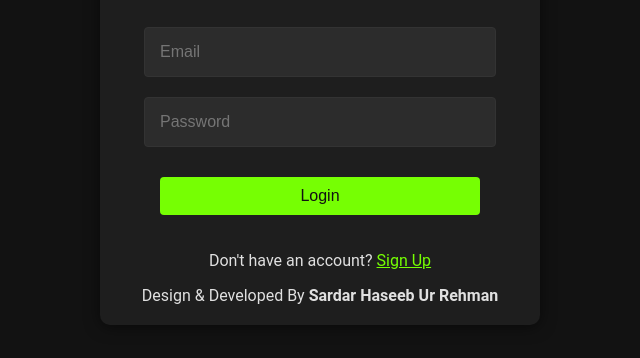
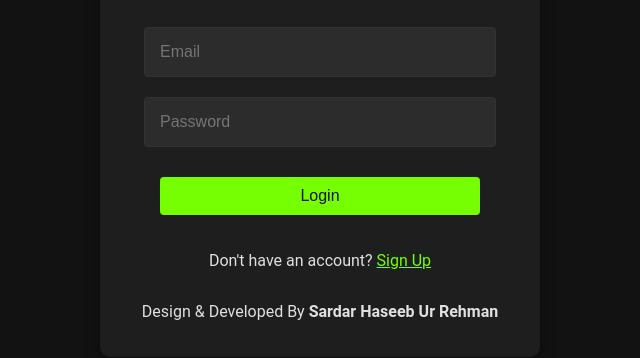
Before and after one commit to Sardar-Haseeb/Todo-App-Firebase, a plain HTML site: page login.html in a window 1280 px wide. Shown: the part 122-480 px from the top of the page, without its empty margins (320-960 px from the left). Drawn offline with Linux system fonts and the light colour scheme; no server answers.

Commit message:
Update login.html

```diff
--- a/login.html
+++ b/login.html
@@ -17,7 +17,8 @@
             <button type="submit">Login</button>
             <p>Don't have an account? <a href="signup.html">Sign Up</a></p>
         </form>
-        Design & Developed By <b>Sardar Haseeb Ur Rehman</b>
+        <p>Design & Developed By <b>Sardar Haseeb Ur Rehman</b></p>
+
     </div>
 </body>
 </html>
```
